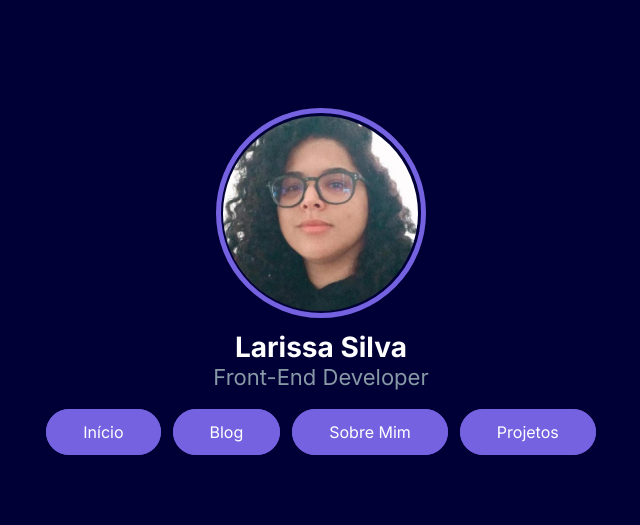
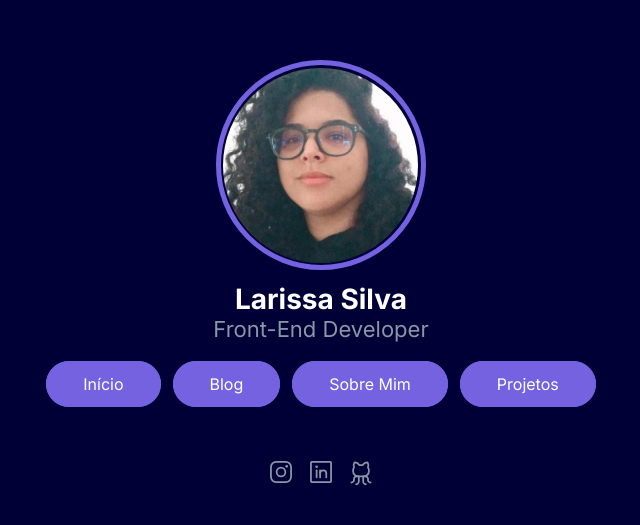
Before and after one commit to silvalarissa/silvalarissa.com.br, a Next.js app: page / in a window 1280 px wide. Shown: the part 125-650 px from the top of the page, without its empty margins (319-959 px from the left). Built offline with nearby package versions, Linux system fonts and the light colour scheme.

Commit message:
feat: add social navigation

```diff
--- /dev/null
+++ b/src/components/Social/index.tsx
@@ -0,0 +1,27 @@
+import Link from "next/link";
+import { InstagramLogo, LinkedinLogo, GithubLogo } from "phosphor-react";
+
+import styled from "./social.module.css";
+
+export const Social = () => {
+  return (
+    <ul className={styled.listSocial}>
+      <li>
+        <Link href="https://www.instagram.com/lareslva/" target={"_blank"}>
+          <InstagramLogo size={28} className={styled.listSocialIcon} />
+        </Link>
+      </li>
+      <li>
+        <Link href="https://www.linkedin.com/in/larissaslv/" target={"_blank"}>
+          <LinkedinLogo size={28} className={styled.listSocialIcon} />
+        </Link>
+      </li>
+
+      <li>
+        <Link href="https://github.com/silvalarissa" target={"_blank"}>
+          <GithubLogo size={28} className={styled.listSocialIcon} />
+        </Link>
+      </li>
+    </ul>
+  );
+};
--- /dev/null
+++ b/src/components/Social/social.module.css
@@ -0,0 +1,15 @@
+.listSocial {
+    list-style: none;
+    display: flex;
+    gap: var(--12);
+    margin-top: var(--32);
+}
+
+.listSocialIcon {
+    color: var(--grey-200);
+    transition: 0.5s all;
+}
+
+.listSocialIcon:hover {
+    color: var(--white);
+}
--- a/src/pages/index.tsx
+++ b/src/pages/index.tsx
@@ -3,6 +3,7 @@ import { Wrapper } from "@/components/Wrapper";
 
 import { Navigation } from "@/components/Navigation";
 import { Header } from "@/components/Header";
+import { Social } from "@/components/Social";
 
 export default function Home() {
   return (
@@ -17,6 +18,7 @@ export default function Home() {
       <Wrapper>
         <Header />
         <Navigation />
+        <Social />
       </Wrapper>
     </>
   );
```
